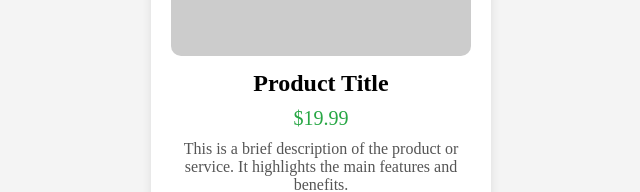
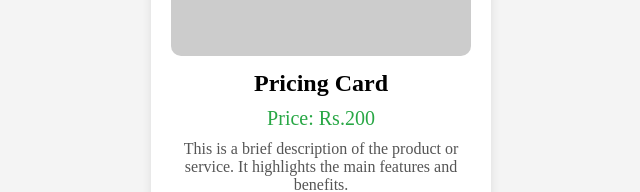
Before and after one commit to acciojob/pricing-card-Rajudas575, a website: page main.html in a window 1280 px wide. Shown: the part 411-603 px from the top of the page, without its empty margins (319-959 px from the left). Drawn offline with Linux system fonts and the light colour scheme; placeholder pictures from the web are drawn by us.

Commit message:
created a submission

```diff
--- a/main.html
+++ b/main.html
@@ -9,8 +9,8 @@
 <body>
 	<div class="card">
         <img src="https://via.placeholder.com/300" alt="Product Image" class="card-image">
-        <h1 class="card-title">Product Title</h1>
-        <p class="card-price">$19.99</p>
+        <h1 class="card-title">Pricing Card</h1>
+        <p class="card-price">Price: Rs.200</p>
         <p class="card-description">This is a brief description of the product or service. It highlights the main features and benefits.</p>
         <button class="buy-now">Buy Now</button>
     </div>
```
